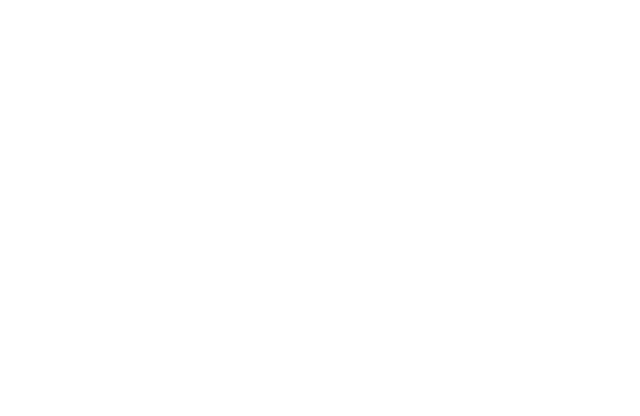
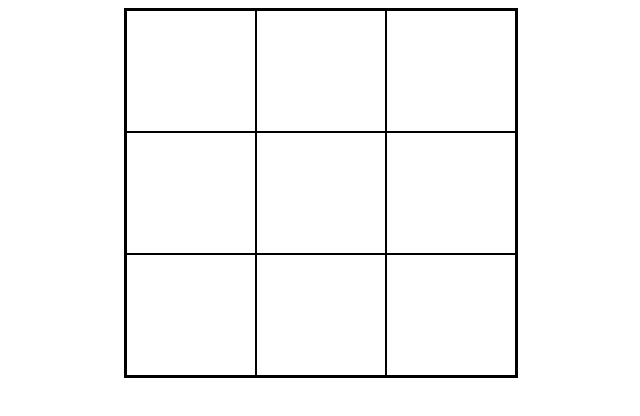
Before and after one commit to meisREAL/tic_tac_toe, a plain HTML site: page index.html in a window 1280 px wide. Shown: the whole page, without its empty margins (319-959 px from the left). Drawn offline with Linux system fonts and the light colour scheme.

Commit message:
gameboard design

```diff
--- a/index.html
+++ b/index.html
@@ -6,10 +6,24 @@
     <meta http-equiv="X-UA-Compatible" content="IE=edge">
     <meta name="viewport" content="width=device-width, initial-scale=1.0">
     <title>Tic Tac Toe</title>
+    <link rel="stylesheet" href="style.css">
+    <script src="script.js"></script>
 </head>
 
 <body>
-
+    <div class="main">
+        <div class="gameboard">
+            <div class="cell"></div>
+            <div class="cell"></div>
+            <div class="cell"></div>
+            <div class="cell"></div>
+            <div class="cell"></div>
+            <div class="cell"></div>
+            <div class="cell"></div>
+            <div class="cell"></div>
+            <div class="cell"></div>
+        </div>
+    </div>
 </body>
 
 </html>
--- a/style.css
+++ b/style.css
@@ -0,0 +1,17 @@
+.main {
+    display: grid;
+    justify-content: center;
+    align-items: center;
+}
+
+.gameboard {
+    border: 2px solid black;
+    display: grid;
+    grid-template-columns: repeat(3, 1fr);
+}
+
+.cell {
+    width: 10vw;
+    height: 15vh;
+    border: 1px solid black;
+}
```
